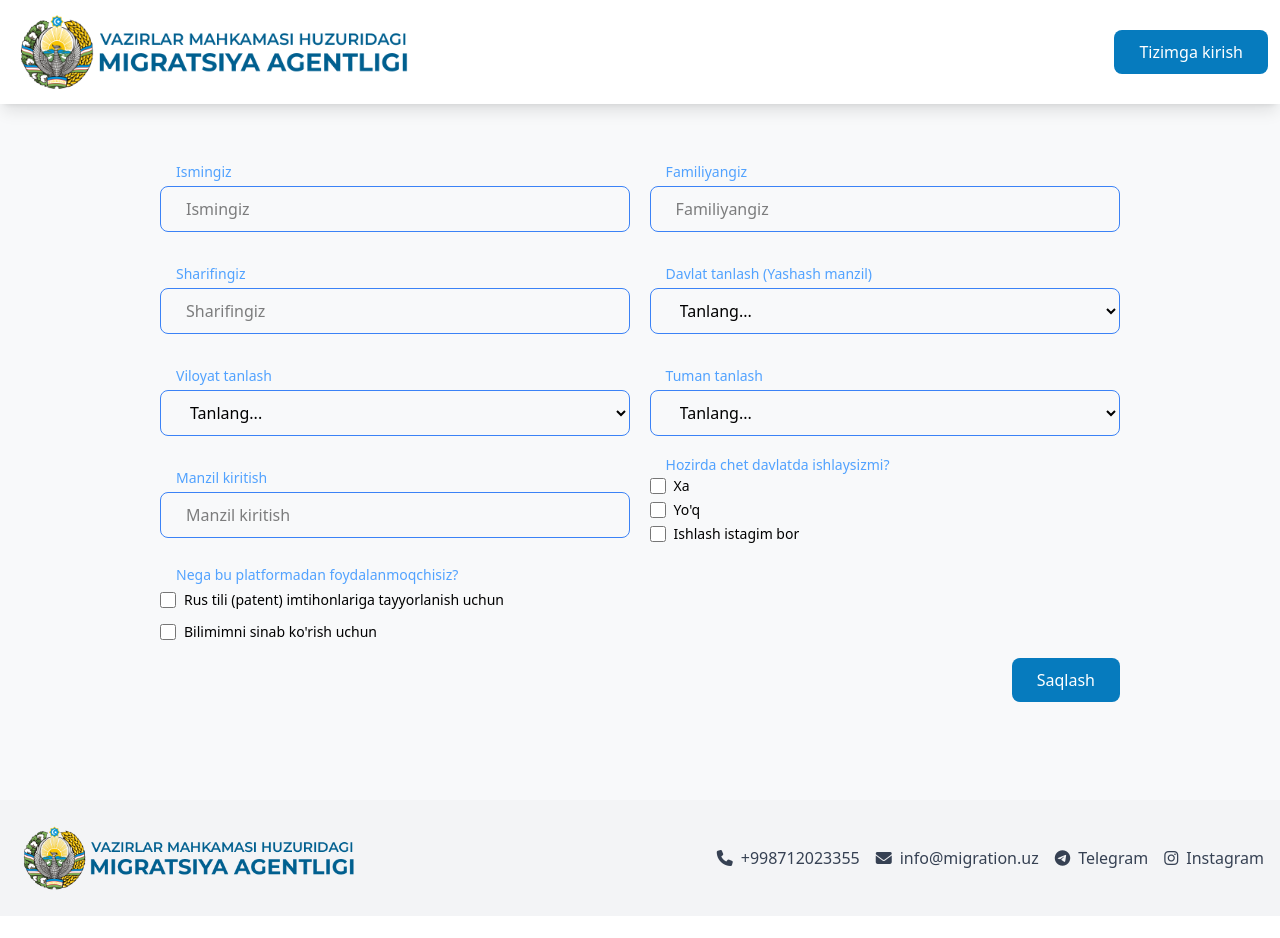
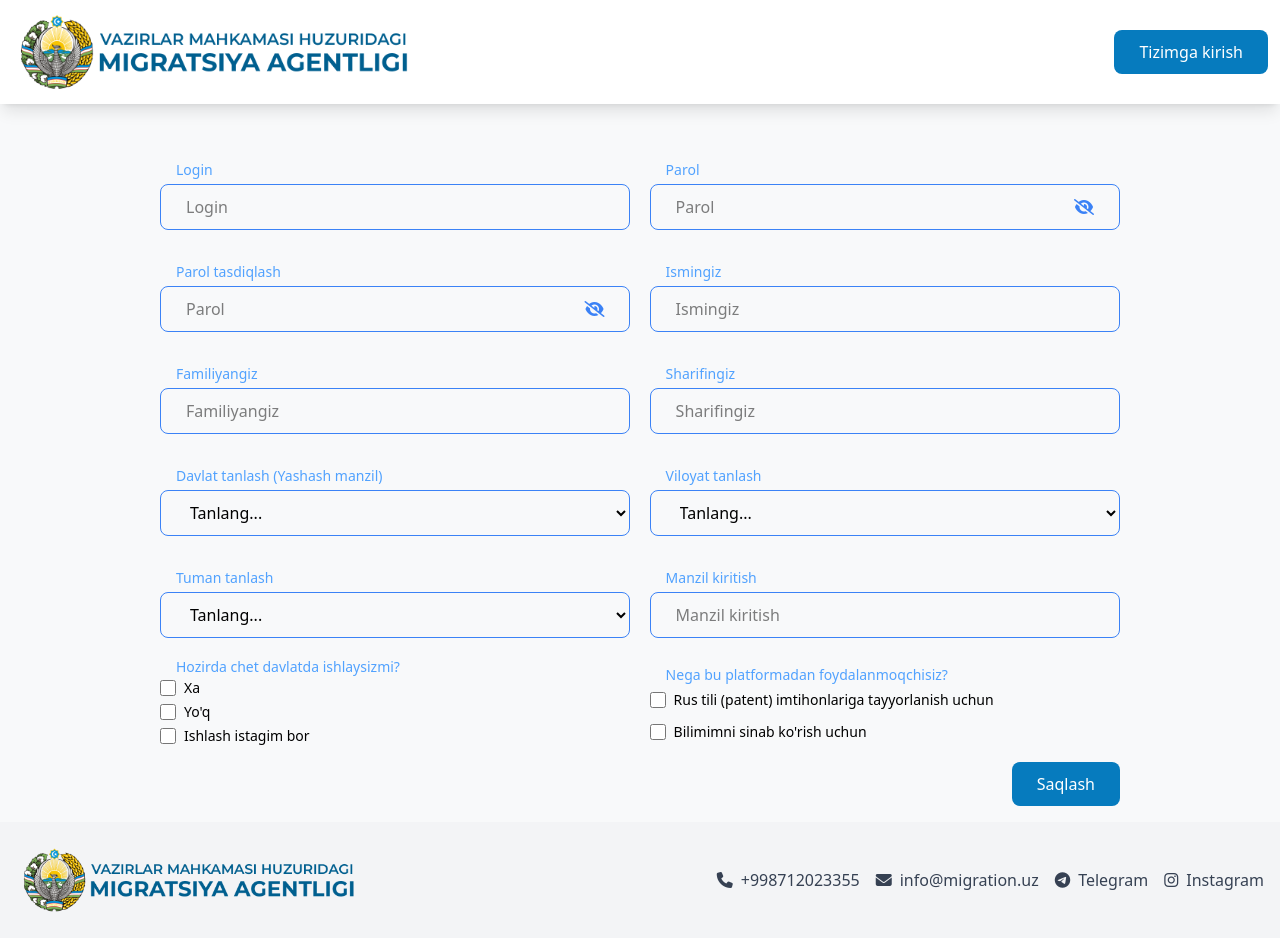
Before and after one commit to saloxiddin04/MigAgent, a React (Vite) app: page /profile in a window 1280 px wide. Before the commit the page ends 916 px from the top, so only its background shows below. Built offline with nearby package versions, Linux system fonts and the light colour scheme.

Commit message:
login user

```diff
--- a/src/auth/jwtService.js
+++ b/src/auth/jwtService.js
@@ -3,6 +3,16 @@ import instance from "../plugins/axios.js";
 export function verifyCode(args) {
 	return instance.post("/auth/confirm-verify-code", args)?.then((res) => {
 		setAccessToken(res?.data?.token?.access);
+		setRefreshToken(res?.data?.token?.refresh_token);
+		setCookie("auth_status", JSON.stringify(res?.data?.auth_status));
+		setCookie("user_roles", JSON.stringify(res?.data?.user_roles));
+		return res;
+	})
+}
+
+export function loginUser(args) {
+	return instance.post("/auth/sign-in", args)?.then((res) => {
+		setAccessToken(res?.data?.token?.access)
 		setRefreshToken(res?.data?.token?.refresh_token);
 		setCookie("auth_status", JSON.stringify(res?.data?.auth_status));
 		setCookie("user_roles", JSON.stringify(res?.data?.user_roles));
--- a/src/pages/Auth/Login.jsx
+++ b/src/pages/Auth/Login.jsx
@@ -1,5 +1,5 @@
 import React from "react";
-import {verifyCode} from "../../auth/jwtService";
+import {loginUser} from "../../auth/jwtService";
 import {useState} from "react";
 import {toast} from "react-toastify";
 import logo from "../../assets/logo_header.png"
@@ -16,22 +16,19 @@ const Login = () => {
 
   const [visible, setVisible] = useState(false)
 
-  const loginUser = (e) => {
+  const loginFunc = (e) => {
     e.preventDefault();
-    // verifyCode({code})?.then((res) => {
-    //   if (res?.data?.auth_status === "done") {
-    //     dispatch(getUserDetail())?.then(() => {
-    //       navigate("/")
-    //       toast.success("Successfully logged");
-    //     })
-    //   } else {
-    //     toast.success("Successfully registered");
-    //     navigate("/profile")
-    //   }
-    // })
-    //   .catch((err) => {
-    //     toast.error(err?.response?.data?.error || err?.message);
-    //   });
+    loginUser({login, password})?.then((res) => {
+      if (res?.data?.auth_status === "done") {
+        dispatch(getUserDetail())?.then(() => {
+          navigate("/")
+          toast.success("Successfully logged");
+        })
+      }
+    })
+      .catch((err) => {
+        toast.error(err?.response?.data?.error || err?.message);
+      });
   };
 
   return (
@@ -45,7 +42,7 @@ const Login = () => {
         </div>
 
         <div className="mt-8">
-          <form onSubmit={loginUser}>
+          <form onSubmit={loginFunc}>
             <div className="my-4">
               <input
                 id="login"
@@ -96,9 +93,14 @@ const Login = () => {
             </div>
           </form>
           <hr className="my-4 border border-gray-300 w-full h-[1px]"/>
-          <p className="text-center">
-            Tizimda profilingiz yo'qmi? <span onClick={() => navigate("/register")} className="text-[#3b82f6] cursor-pointer font-bold">Ro'yhatdan o'ting</span>
-          </p>
+          <div className="w-full flex justify-center">
+            <button
+              className="btn btn-primary"
+              onClick={() => navigate("/register")}
+            >
+              Ro'yhatdan o'ting
+            </button>
+          </div>
         </div>
       </div>
     </div>
--- a/src/pages/Auth/Profile.jsx
+++ b/src/pages/Auth/Profile.jsx
@@ -1,6 +1,6 @@
 import React, {useEffect, useState} from 'react';
 import {useNavigate} from "react-router-dom";
-import {getCookie, getUserData, updateUserAuth} from "../../auth/jwtService.js";
+import {getCookie, getUserData, setUserData, updateUserAuth} from "../../auth/jwtService.js";
 import {toast} from "react-toastify";
 import {useDispatch} from "react-redux";
 import {getUserDetail, updateUser} from "../../redux/Slices/userDetailSlice/userDetailSlice.js";
@@ -8,6 +8,12 @@ import {getUserDetail, updateUser} from "../../redux/Slices/userDetailSlice/user
 const Profile = () => {
 	const dispatch = useDispatch()
 	const navigate = useNavigate()
+
+	const [visible, setVisible] = useState(false)
+
+	const [login, setLogin] = useState(null)
+	const [password, setPassword] = useState(null)
+	const [re_password, setRePassword] = useState(null)
 
 	const [first_name, setFirstName] = useState(null)
 	const [last_name, setLastNane] = useState(null)
@@ -20,18 +26,35 @@ const Profile = () => {
 			setFirstName(getUserData()?.first_name)
 			setLastNane(getUserData()?.last_name)
 			setMidName(getUserData()?.mid_name)
+			setLogin(getUserData()?.login)
+			setPlatformUsage(getUserData()?.platform_usage)
+			setWorkAbroadStatus(getUserData()?.work_abroad_status)
 		}
 	}, [])
 
 	const updateAuthUser = (e) => {
 		e.preventDefault();
+
+		if (password !== re_password) return toast.error("Parollar bir xil bo'lishi shart!")
+
 		if (JSON.parse(getCookie("auth_status") || "{}") === "done") {
-			dispatch(updateUser({first_name, last_name, mid_name}))?.then(() => {
+			dispatch(updateUser({first_name, last_name, mid_name, login, password, re_password, platform_usage, work_abroad_status}))?.then(() => {
 				toast.success("Muvofaqqiyatli yangilandi!")
-				dispatch(getUserDetail())
+				dispatch(getUserDetail())?.then(({payload}) => {
+					setUserData(payload)
+				})
 			})
 		} else {
-			updateUserAuth({first_name, last_name, mid_name, platform_usage, work_abroad_status})
+			updateUserAuth({
+				first_name,
+				last_name,
+				mid_name,
+				platform_usage,
+				work_abroad_status,
+				login,
+				password,
+				re_password
+			})
 				.then(() => {
 					toast.success("Successfully");
 					navigate("/")
@@ -46,8 +69,99 @@ const Profile = () => {
 		<>
 			<div className="w-full min-h-screen flex items-center justify-center bg-[rgb(248,249,250)]">
 				<div className="w-3/4 lg:w-3/4 sm:w-3/4">
-					<div className="mt-16">
+					<div className="mt-36">
 						<form className="w-full flex justify-between flex-wrap" onSubmit={updateAuthUser}>
+
+							<div className="my-4 lg:w-[49%] w-full">
+								<div className="flex justify-between">
+									<label
+										htmlFor="login"
+										className="text-sm text-blue-400 ml-4 mb-1"
+									>
+										Login
+									</label>
+								</div>
+
+								<input
+									id="login"
+									required
+									type="text"
+									name="login"
+									placeholder="Login"
+									className="form-input"
+									value={login || ""}
+									onChange={(e) => setLogin(e.target.value?.toLowerCase()?.trim())}
+								/>
+							</div>
+
+							<div className="my-4 lg:w-[49%] w-full">
+								<div className="flex justify-between">
+									<label
+										htmlFor="password"
+										className="text-sm text-blue-400 ml-4 mb-1"
+									>
+										Parol
+									</label>
+								</div>
+
+								<div
+									className="flex items-center gap-2 border w-full py-[10px] px-[25px] border-[#3b82f6] rounded-[8px] focus-within:shadow-[5px_5px_5px_rgba(0,0,0,0.3)] transition">
+									<input
+										id="password"
+										required={JSON.parse(getCookie("auth_status") || "{}") !== "done"}
+										type={visible ? "text" : "password"}
+										name="password"
+										placeholder="Parol"
+										className="w-full outline-none"
+										value={password || ""}
+										onChange={(e) => setPassword(e.target.value?.trim())}
+									/>
+									<span onClick={() => setVisible(!visible)}>
+		                {
+			                visible
+				                ?
+				                <i className="fa fa-eye text-[#3b82f6]" aria-hidden="true"></i>
+				                :
+				                <i className="fa fa-eye-slash text-[#3b82f6]" aria-hidden="true"></i>
+		                }
+                  </span>
+								</div>
+							</div>
+
+							<div className="my-4 lg:w-[49%] w-full">
+								<div className="flex justify-between">
+									<label
+										htmlFor="password"
+										className="text-sm text-blue-400 ml-4 mb-1"
+									>
+										Parol tasdiqlash
+									</label>
+								</div>
+
+								<div
+									className="flex items-center gap-2 border w-full py-[10px] px-[25px] border-[#3b82f6] rounded-[8px] focus-within:shadow-[5px_5px_5px_rgba(0,0,0,0.3)] transition">
+									<input
+										id="password"
+										required={JSON.parse(getCookie("auth_status") || "{}") !== "done"}
+										type={visible ? "text" : "password"}
+										name="password"
+										placeholder="Parol"
+										className="w-full outline-none"
+										value={re_password || ""}
+										onChange={(e) => setRePassword(e.target.value?.trim())}
+									/>
+									<span onClick={() => setVisible(!visible)}>
+		                {
+			                visible
+				                ?
+				                <i className="fa fa-eye text-[#3b82f6]" aria-hidden="true"></i>
+				                :
+				                <i className="fa fa-eye-slash text-[#3b82f6]" aria-hidden="true"></i>
+		                }
+                  </span>
+								</div>
+							</div>
+
 							<div className="my-4 lg:w-[49%] w-full">
 								<div className="flex justify-between">
 									<label
--- a/vite.config.js
+++ b/vite.config.js
@@ -24,7 +24,7 @@ export default defineConfig({
     tailwindcss(),
     react()
   ],
-  logLevel: "debug",
+  // logLevel: "debug",
   server: {
     // port: process.env.VITE_PORT ? Number(process.env.VITE_PORT) : 5173, // `.env` dagi port yoki default 5173
     port: 3007, // 5173 o'rniga 3007 port
```
